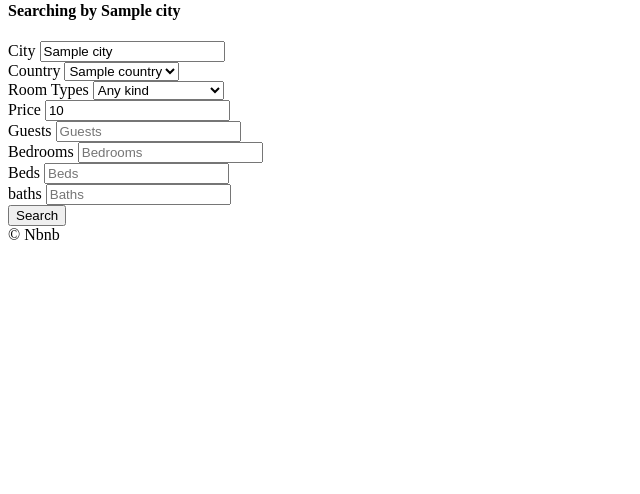
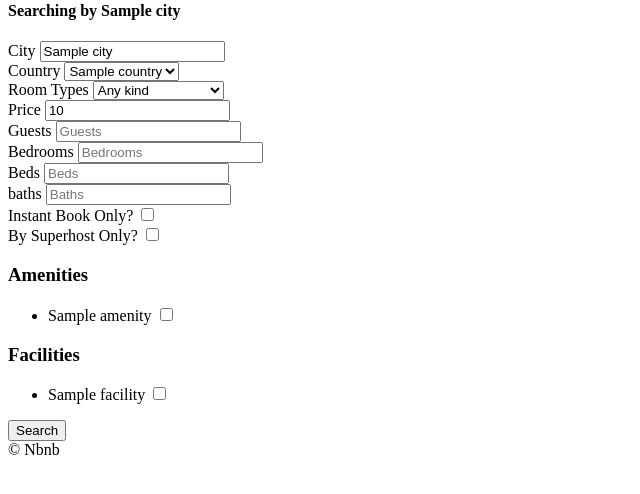
Before and after one commit to awbwd4/airbnb_clone, a Django app: template templates/rooms/search.html in a window 1280 px wide. Shown: the part 126-620 px from the top of the page, without its empty margins (0-640 px from the left). Run offline with Django 3.2, Linux system fonts and the light colour scheme; the template is opened without the code that fills it: most values are stand-ins (such as "Sample title", 1, 10 or a date in 2020).

Commit message:
22.03.23 search.html

```diff
--- a/templates/rooms/search.html
+++ b/templates/rooms/search.html
@@ -4,13 +4,13 @@
 Search
 {% endblock page_title %}
 
-{% block search-bar %}
-{% endblock search-bar %}
+{% block search-bar %}{% endblock search-bar %}
 
 {% block content %}
 <h2>Search!!</h2>
 
-<h4>Searching by {{city}}</h4>
+<h4>Searching by
+  {{city}}</h4>
 
 <form method="get" action="{%url 'rooms:search' %}">
 
@@ -18,47 +18,101 @@ Search
     <label for="city">City</label>
     <input value="{{city}}" id="city" name="city" placeholder="Search by City_Search.html" />
   </div>
+
   <div>
     <label for="country">Country</label>
     <select id="country" name="country">
       {% for country in countries %}
-            <option value="{{country.code}}" {% if country.code == s_country %}selected{% endif %}>
+      <option value="{{country.code}}" {% if country.code == s_country %} selected {% endif %}>
         {{country.name}}
       </option>
       {% endfor %}
     </select>
   </div>
+
   <div>
     <label for="room_type">Room Types</label>
     <select id="room_type" name="room_type">
-            <option value="0" {% if s_room_type == 0 %}selected{% endif %}>Any kind</option>
+      <option value="0" {% if s_room_type == 0 %} selected {% endif %}>Any kind</option>
       {% for room_type in room_types %}
-            <option value="{{room_type.pk}}" {% if room_type.pk == s_room_type %}selected{% endif %}>
+      <option value="{{room_type.pk}}" {% if room_type.pk == s_room_type %} selected {% endif %}>
         {{room_type.name}}
       </option>
       {% endfor %}
     </select>
   </div>
+
   <div>
     <label for="price">Price</label>
-        <input value="{{price}}" type="number" name="price" id="price" placeholder="Price"/>
+    <input value="{{price}}" type="number" name="price" id="price" placeholder="Price" />
+  </div>
+
+  <div>
+    <label for="guests">Guests<guestslabel>
+        <input value="{{guests}}" type="number" name="guests" id="guests" placeholder="Guests" />
+  </div>
+
+  <div>
+    <label for="bedrooms">Bedrooms</label>
+    <input value="{{bedrooms}}" type="number" name="bedrooms" id="bedrooms" placeholder="Bedrooms" />
+  </div>
+
+  <div>
+    <label for="beds">Beds</label>
+    <input value="{{beds}}" type="number" name="beds" id="beds" placeholder="Beds" />
+  </div>
+
+  <div>
+    <label for="baths">baths</label>
+    <input value="{{baths}}" type="number" name="baths" id="baths" placeholder="Baths" />
   </div>
   <div>
-        <label for="guests">Guests<guestslabel>
-        <input value="{{guests}}" type="number" name="guests" id="guests" placeholder="Guests"/>
+    <label for="instant">Instant Book Only?</label>
+    <input type="checkbox" name="instant" id="instant" {% if instant %}checked{% endif %}/>
   </div>
   <div>
-        <label for="bedrooms">Bedrooms</label>
-        <input value="{{bedrooms}}" type="number" name="bedrooms" id="bedrooms" placeholder="Bedrooms"/>
+    <label for="super_host">By Superhost Only?</label>
+    <input type="checkbox" name="super_host" id="super_host" {% if super_host %}checked{% endif %}/>
   </div>
+
+
+
   <div>
-        <label for="beds">Beds</label>
-        <input value="{{beds}}" type="number" name="beds" id="beds" placeholder="Beds"/>
+    <h3>Amenities</h3>
+    <ul>
+      {% for amenity in amenities %}
+      <li>
+        <label for="a_{{amenity.pk}}">{{amenity.name}}</label>
+        <input
+          id="a_{{amenity.pk}}"
+          name="amenities"
+          type="checkbox"
+          value={{amenity.pk}}
+          {% if amenity.pk|slugify in s_amenities %} checked {% endif %} />
+      </li>
+      {% endfor %}
+    </ul>
   </div>
+
   <div>
-        <label for="baths">baths</label>
-        <input value="{{baths}}" type="number" name="baths" id="baths" placeholder="Baths"/>
+    <h3>Facilities</h3>
+    <ul>
+      {% for facility in facilities %}
+      <li>
+        <label for="f_{{facility.pk}}">{{facility.name}}</label>
+        <input
+          id="f_{{facility.pk}}"
+          name="facilities"
+          type="checkbox"
+          value={{facility.pk}}
+          {% if facility.pk|slugify in s_facilities %}
+           checked
+          {% endif %} />
+      </li>
+      {% endfor %}
+    </ul>
   </div>
+
 
   <button type="submit">Search</button>
 
```
Also changed, not shown: rooms/views.py (+16 -2 lines). Lines whose indentation alone changed are shown as unchanged.
